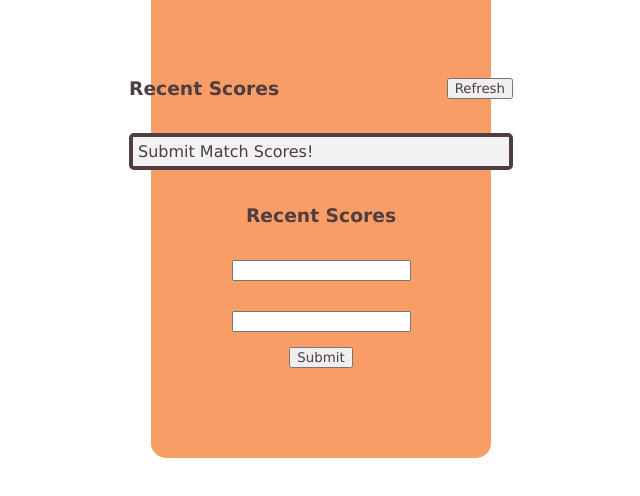
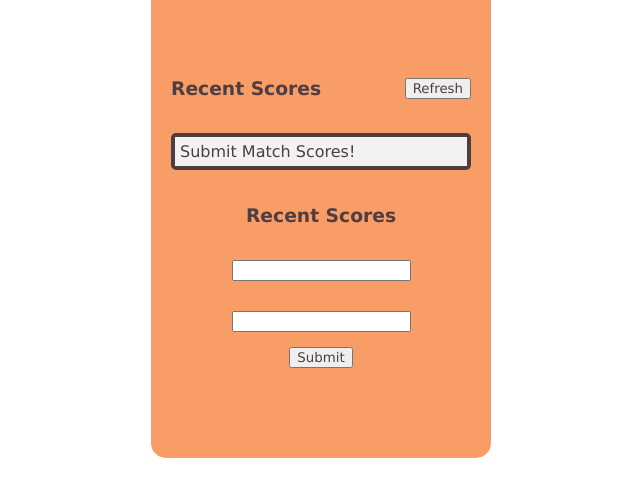
Before and after one commit to RaoAkif/Leaderboard, a website built with webpack: page src/index.html in a window 1280 px wide. Shown: the part 162-658 px from the top of the page, without its empty margins (319-959 px from the left). Built offline with nearby package versions, Linux system fonts and the light colour scheme; no server answers.

Commit message:
Create Build

```diff
--- a/src/style.css
+++ b/src/style.css
@@ -33,7 +33,7 @@ main {
 }
 
 #section-recent-scores {
-  width: 30vw;
+  width: 300px;
 }
 
 #head-recent-scores {
```
Also changed, not shown: dist/index.html, dist/main.js.
